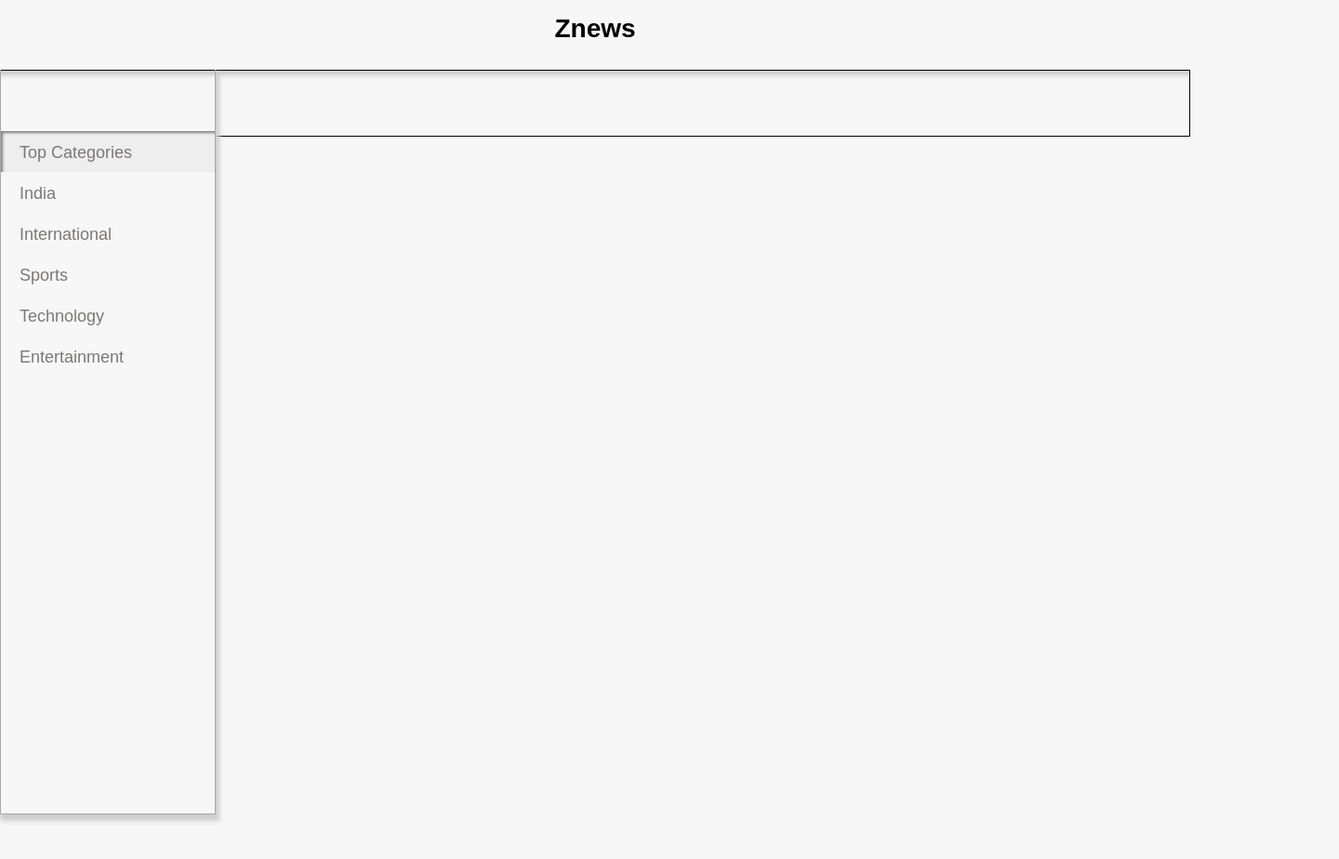
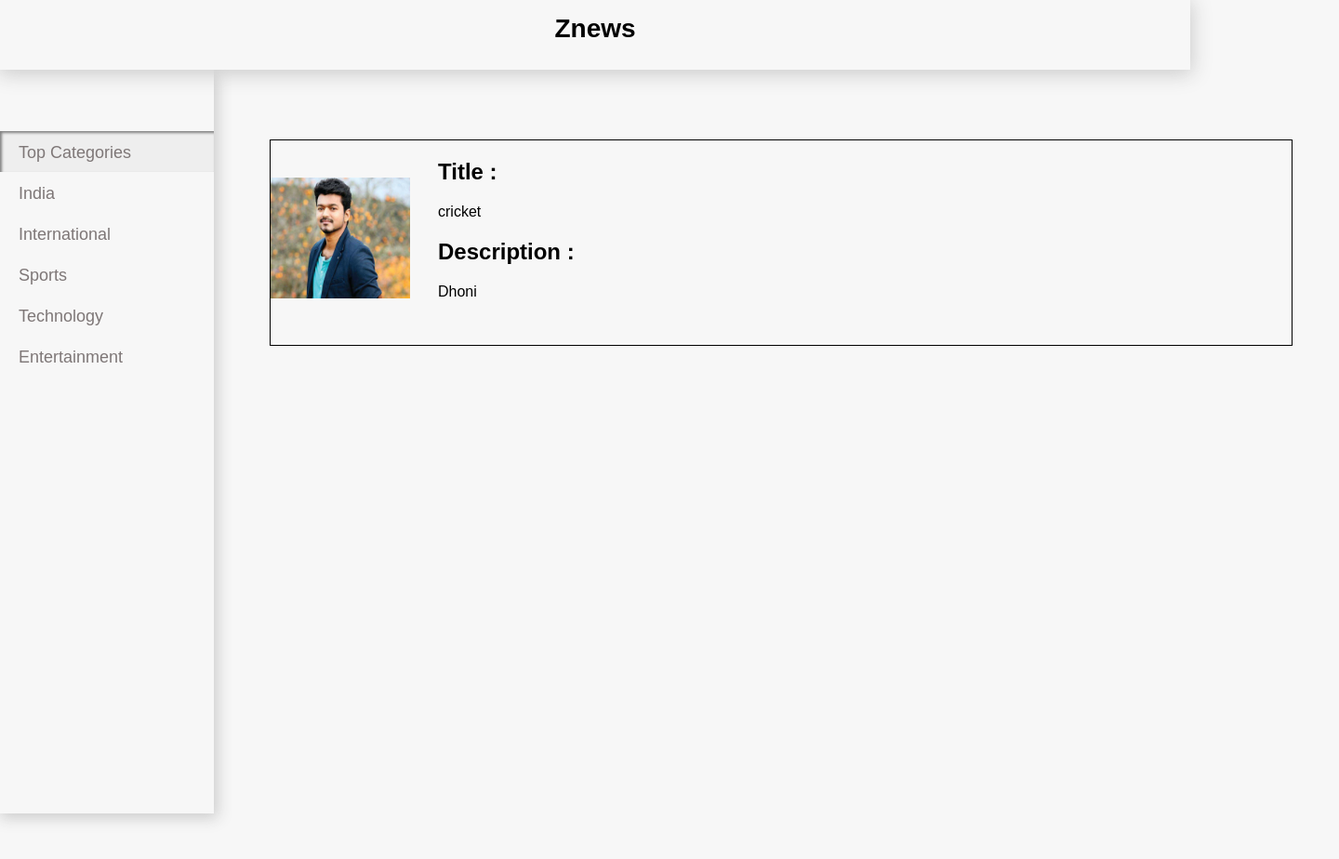
Before and after one commit to akashkarthick17/znews-design, a plain HTML site: page index.html in a window 1280 px wide. Shown: the whole page at 93% size, 1440 px wide, since content can reach past the window. Before the commit the page ends 800 px from the top, so only its background shows below. Drawn offline with Linux system fonts and the light colour scheme.

Commit message:
main-content design

```diff
--- a/css/style.css
+++ b/css/style.css
@@ -2,6 +2,7 @@ body {
     background: #F7F7F7;
     margin: 0%;
     font-family: Arial, Helvetica, sans-serif;
+    height: 1000px;
 }
 
 .app-title {
@@ -9,18 +10,24 @@ body {
     font-size: 28px;
     font-weight: 600;
     padding-top: 15px;
+    background: #F7F7F7;
     height: 60px;
-    box-shadow: 0 3px 5px 3px #ccc;
+    width: 100%;
+    box-shadow: 0 3px 20px 2px #ccc;
+    position: fixed;
+    z-index: 10;
 }
 
 .menu-navigation {
     float: left;
-    box-shadow: 2px 5px 5px 2px #ccc;
-    border: 1px solid rgb(168, 168, 168);
+    box-shadow: 2px 3px 15px 2px #ccc;
+    background: #F7F7F7;
     height: 100%;
+    margin-top: 75px;
     width: 230px;
     position: fixed;
     border-top: 0px;
+    z-index: 3
 }
 
 .list:nth-child(n) {
@@ -72,7 +79,32 @@ ol {
     padding-top: 50px;
 }
 
+.main-content {
+    float: left;
+    width: 1200px;
+    /* border: 1px solid black; */
+    margin-top: 100px;
+    margin-left: 240px;
+}
+
 .single-content {
     border: 1px solid black;
-    height: 70px;
+    margin: 50px;
+    height: 220px;
+    display: flex;
 }
+
+p {
+    text-align: left;
+    word-wrap: break-word;
+}
+
+.display-image {
+    flex-grow: 0;
+    padding-top: 40px;
+}
+
+.display-content {
+    flex-grow: 1;
+    padding-left: 30px;
+}
--- a/index.html
+++ b/index.html
@@ -7,7 +7,7 @@
     <meta http-equiv="X-UA-Compatible" content="ie=edge">
 
     <link rel="stylesheet" href="css/style.css">
-    <title>Znews</title>
+    <title>Znewss</title>
 </head>
 
 <body>
@@ -40,17 +40,34 @@
 
     </aside>
 
+
     <section class="main-content">
 
+
         <div class="single-content">
+
+            <div class="display-image">
+                <img src="images/pic-1.jpg" width="150px" height="130px" alt="user">
+
+            </div>
+
+            <div class="display-content">
+                <h1>Title : </h1> cricket
+
+                <h1>Description :</h1> Dhoni
+
+            </div>
 
 
         </div>
 
     </section>
 
+
+
+
 </body>
 
 <script src="js/script.js"></script>
 
-</html>
+</html>s
```
Also changed, not shown: images/pic-1.jpg (added).
